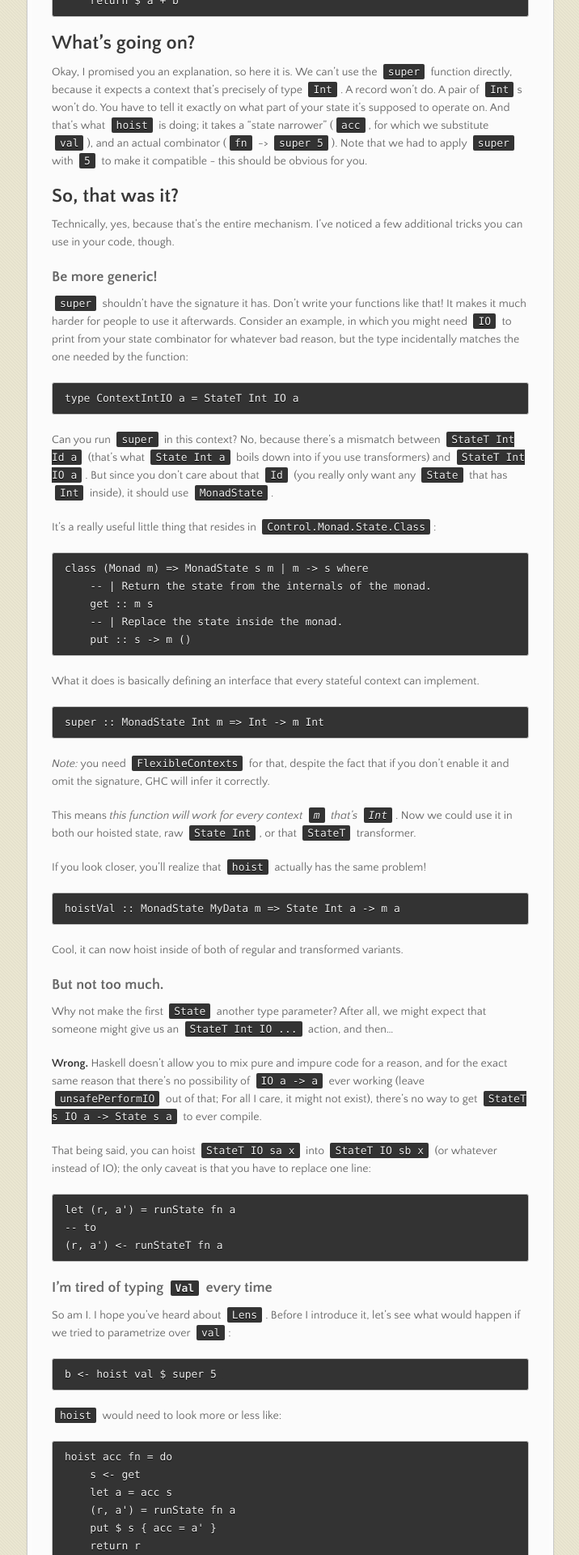
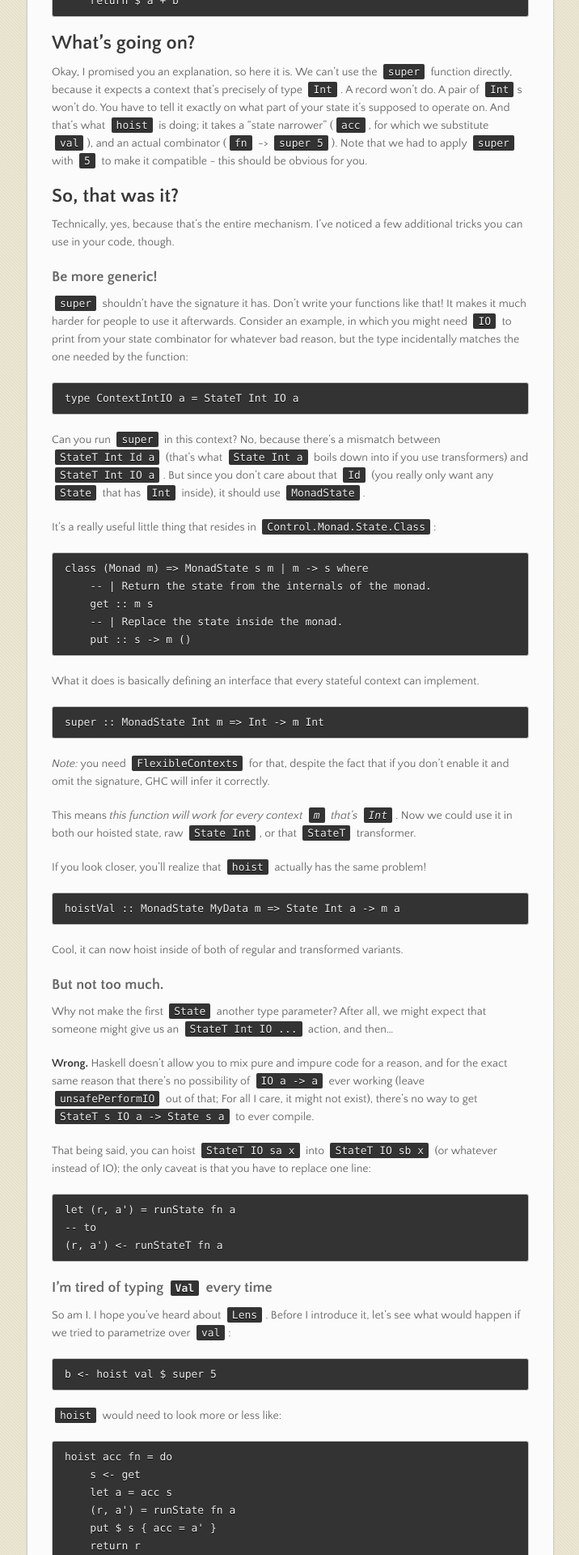
Before and after one commit to bananu7/bananu7.github.com, a Jekyll site: the page built from _posts/haskell/2015-01-20-state-hoisting.markdown, in a window 1280 px wide. Shown: the part 1490-3410 px from the top of the page at 81% size, without its empty margins (282-998 px from the left). Built offline with Jekyll 4.4.1, drawn with Linux system fonts in a browser that asks for light colours; nearby versions of some CDN libraries; Markdown is read by kramdown in place of the engine named in the settings.

Commit message:
Made inline code tags not wrap

```diff
--- a/theme/stylesheets/styles.css
+++ b/theme/stylesheets/styles.css
@@ -137,6 +137,7 @@ code {
   -ms-border-radius: 2px;
   -khtml-border-radius: 2px;
   border-radius: 2px;
+  white-space: nowrap;
 }
 
 pre {
@@ -155,6 +156,7 @@ pre {
 pre code {
   margin: 0px;
   padding: 0px;
+  white-space: pre;
 }
 
 table {
```
